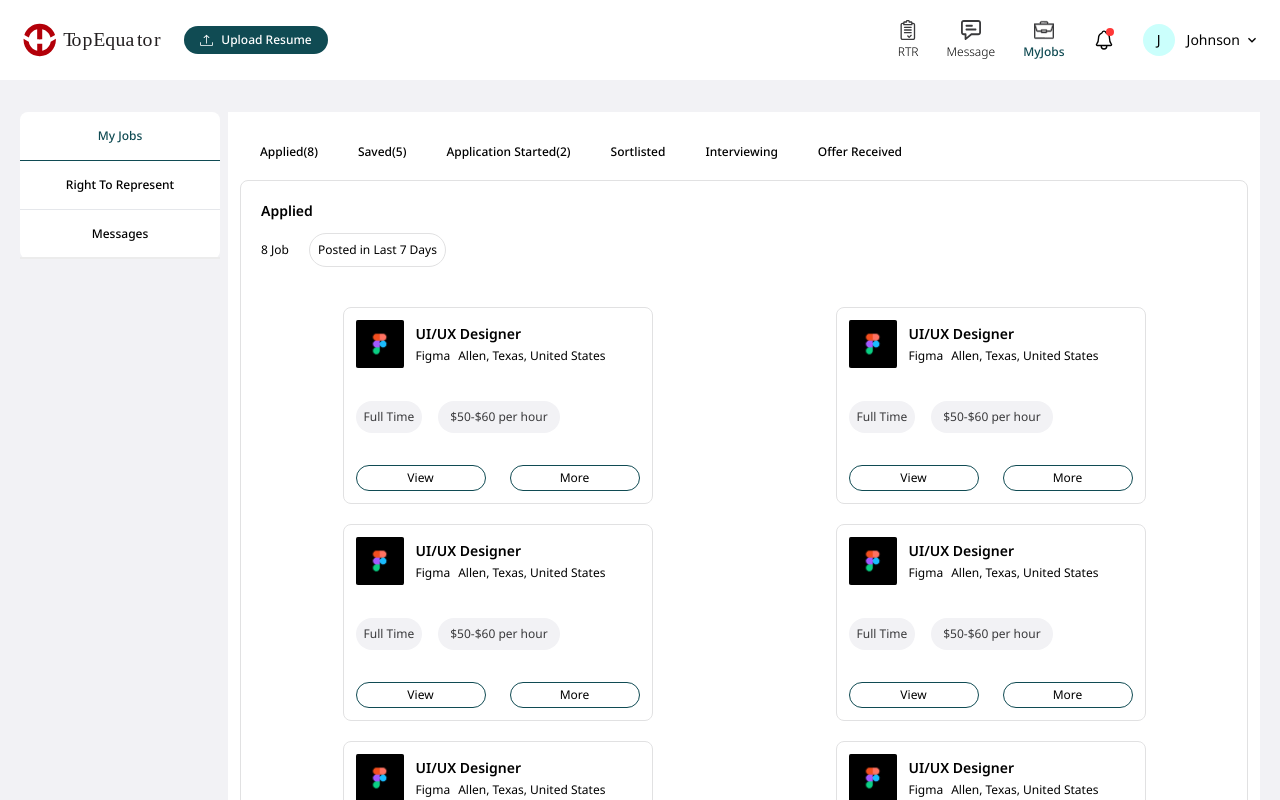
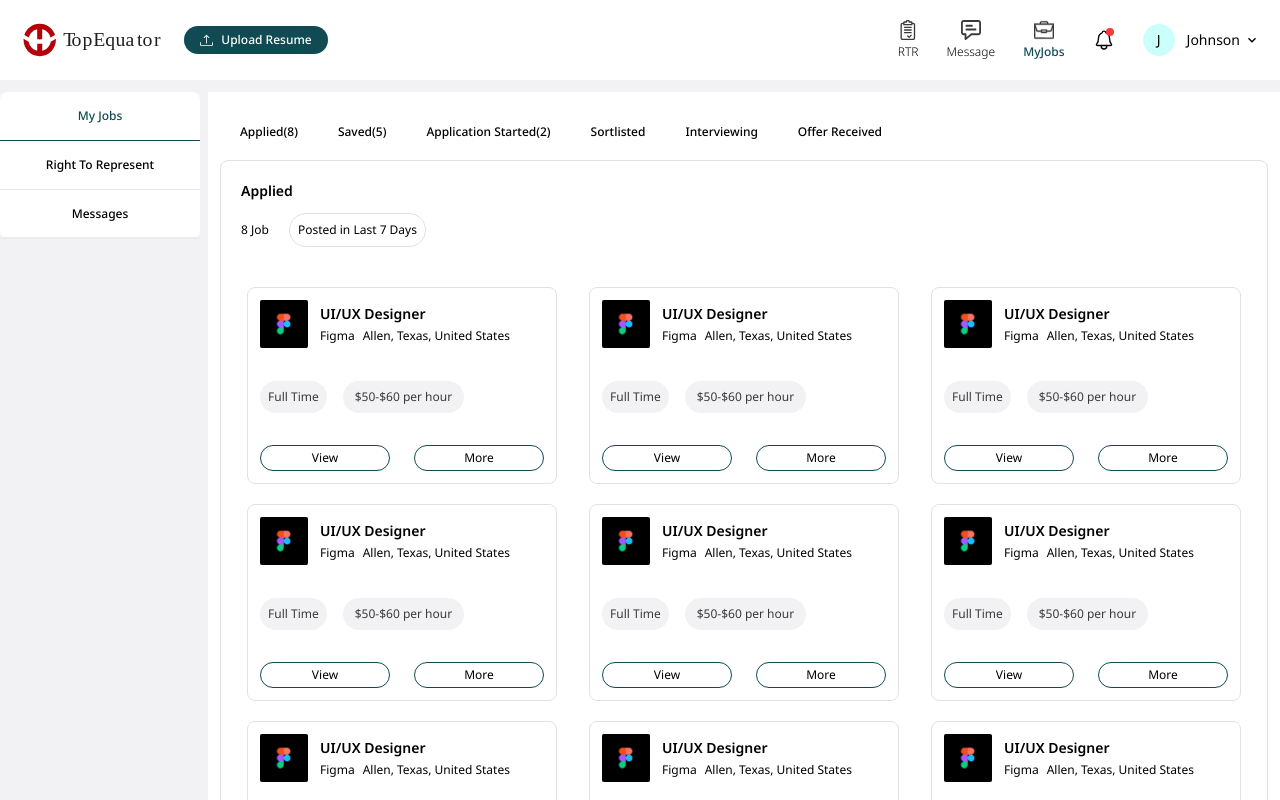
Before and after one commit to Sandeep1908/hirehour, a React (Vite) app: page /myjobs in a window 1280 px wide. Shown: the top 800 px of the page. Built offline with nearby package versions, Linux system fonts and the light colour scheme.

Commit message:
fix(pages): fix spacing in myjobs and rtr

```diff
--- a/src/pages/MyJobs/MyJobs.tsx
+++ b/src/pages/MyJobs/MyJobs.tsx
@@ -30,8 +30,8 @@ const MyJobs: React.FC = () => {
 
   const moreSection:string[]=['Saved','Application Started','Shortlisted','Interviewing','Offer Received']
   return (
-    <div className="w-full  h-full bg-[#F2F2F5] p-2 ">
-      <div className=" w-full max-w-[1280px] flex  h-full   m-auto mt-3 rounded-lg p-3">
+    <div className="w-full  h-full bg-[#F2F2F5]  ">
+      <div className=" w-full max-w-[1280px] flex  h-full   m-auto mt-3 rounded-lg">
 
 
       <div className="hidden sm:flex justify-between bg-white h-fit rounded-lg w-full sticky top-2   mr-2 max-w-[200px] ">
--- a/src/pages/RightToRepresent/RightToRepresent.tsx
+++ b/src/pages/RightToRepresent/RightToRepresent.tsx
@@ -50,7 +50,7 @@ const RightToRepresent: React.FC = () => {
   };
   return (
     <div className="w-full  min-h-screen bg-[#F2F2F5]  relative  ">
-      <div className=" w-full max-w-[1280px]  flex     m-auto mt-3 rounded-lg p-2 ">
+      <div className=" w-full max-w-[1280px]  flex     m-auto mt-3 rounded-lg  ">
         <div className="hidden sm:flex justify-between bg-white h-fit rounded-lg w-full sticky top-2   mr-2 max-w-[200px] ">
           <ul className="w-full  flex flex-col justify-start items-end      relative before:absolute before:bottom-0 before:w-full before:h-0.5 before:bg-[#ECECEC]">
             {titles?.map((item, id) => {
```
